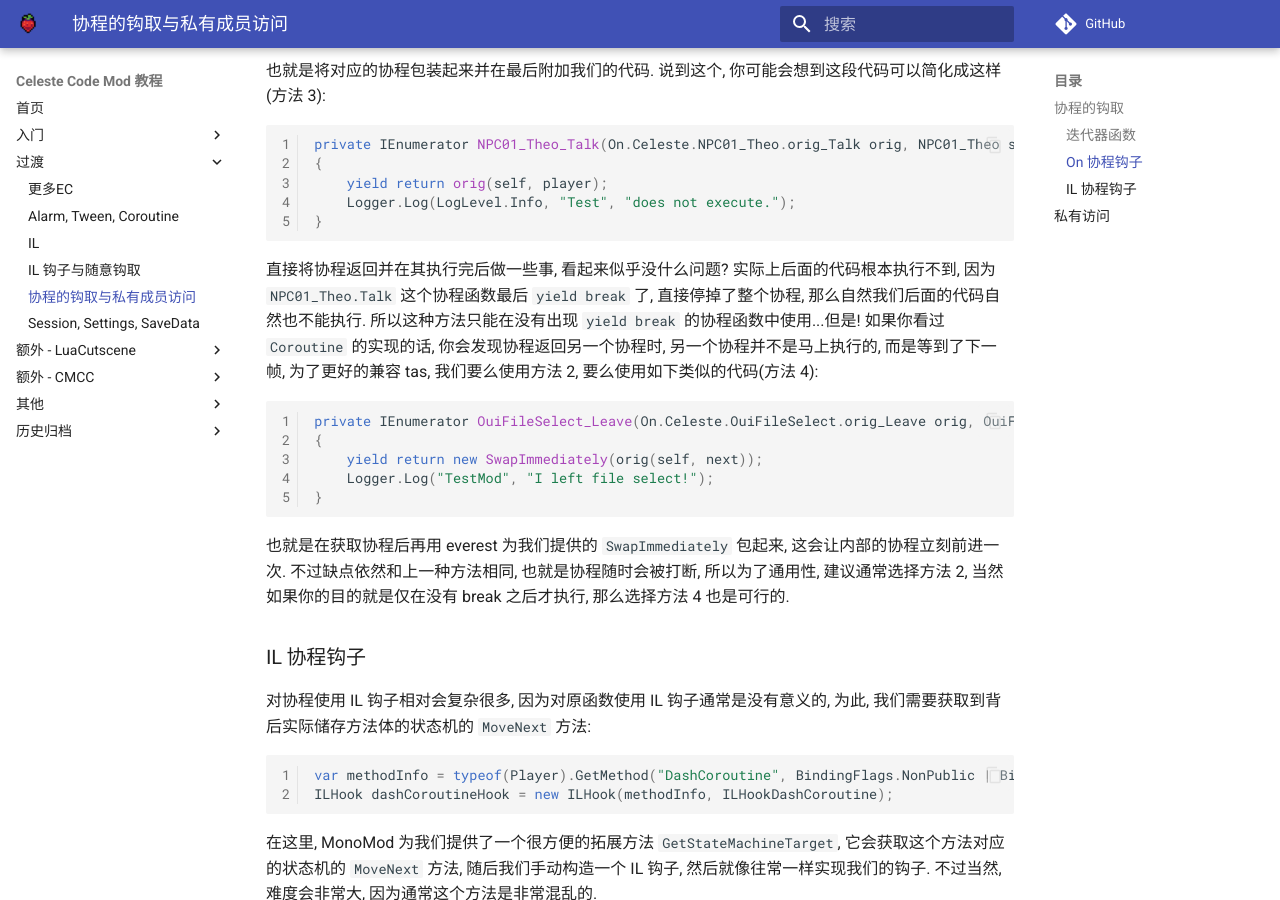
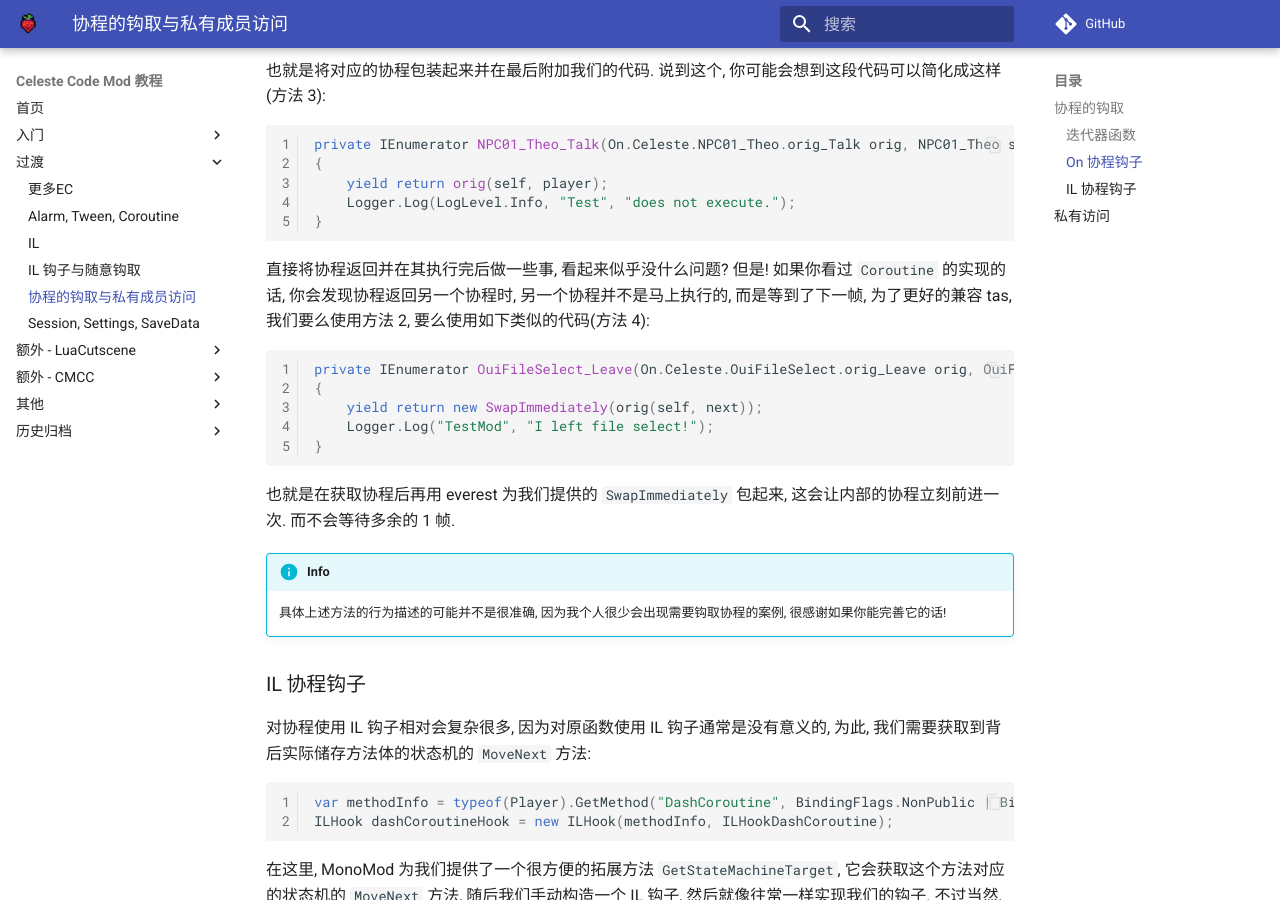
Before and after one commit to Saplonily/CelesteModTutorial, an MkDocs documentation site: the page built from docs/trans/adv_hooks2.md, in a window 1280 px wide and 900 px high, scrolled down 2574 px. Built offline with MkDocs 1.6.1 and Material for MkDocs 9.7.7, drawn with Linux system fonts in a browser that asks for light colours; comment, search, counter and statistics services are not loaded.

Commit message:
协程 stuff

````diff
--- a/docs/trans/adv_hooks2.md
+++ b/docs/trans/adv_hooks2.md
@@ -133,8 +133,7 @@ private IEnumerator NPC01_Theo_Talk(On.Celeste.NPC01_Theo.orig_Talk orig, NPC01_
 }
 ```
 
-直接将协程返回并在其执行完后做一些事, 看起来似乎没什么问题? 实际上后面的代码根本执行不到, 因为 `NPC01_Theo.Talk` 这个协程函数最后  `yield break` 了,
-直接停掉了整个协程, 那么自然我们后面的代码自然也不能执行. 所以这种方法只能在没有出现 `yield break` 的协程函数中使用...但是! 如果你看过 `Coroutine` 的实现的话,
+直接将协程返回并在其执行完后做一些事, 看起来似乎没什么问题? 但是! 如果你看过 `Coroutine` 的实现的话,
 你会发现协程返回另一个协程时, 另一个协程并不是马上执行的, 而是等到了下一帧, 为了更好的兼容 tas, 我们要么使用方法 2, 要么使用如下类似的代码(方法 4):
 
 ```cs
@@ -145,8 +144,10 @@ private IEnumerator OuiFileSelect_Leave(On.Celeste.OuiFileSelect.orig_Leave orig
 }
 ```
 
-也就是在获取协程后再用 everest 为我们提供的 `SwapImmediately` 包起来, 这会让内部的协程立刻前进一次. 不过缺点依然和上一种方法相同, 也就是协程随时会被打断,
-所以为了通用性, 建议通常选择方法 2, 当然如果你的目的就是仅在没有 break 之后才执行, 那么选择方法 4 也是可行的.
+也就是在获取协程后再用 everest 为我们提供的 `SwapImmediately` 包起来, 这会让内部的协程立刻前进一次. 而不会等待多余的 1 帧.
+
+!!! info
+    具体上述方法的行为描述的可能并不是很准确, 因为我个人很少会出现需要钩取协程的案例, 很感谢如果你能完善它的话!
 
 ### IL 协程钩子
 
````
